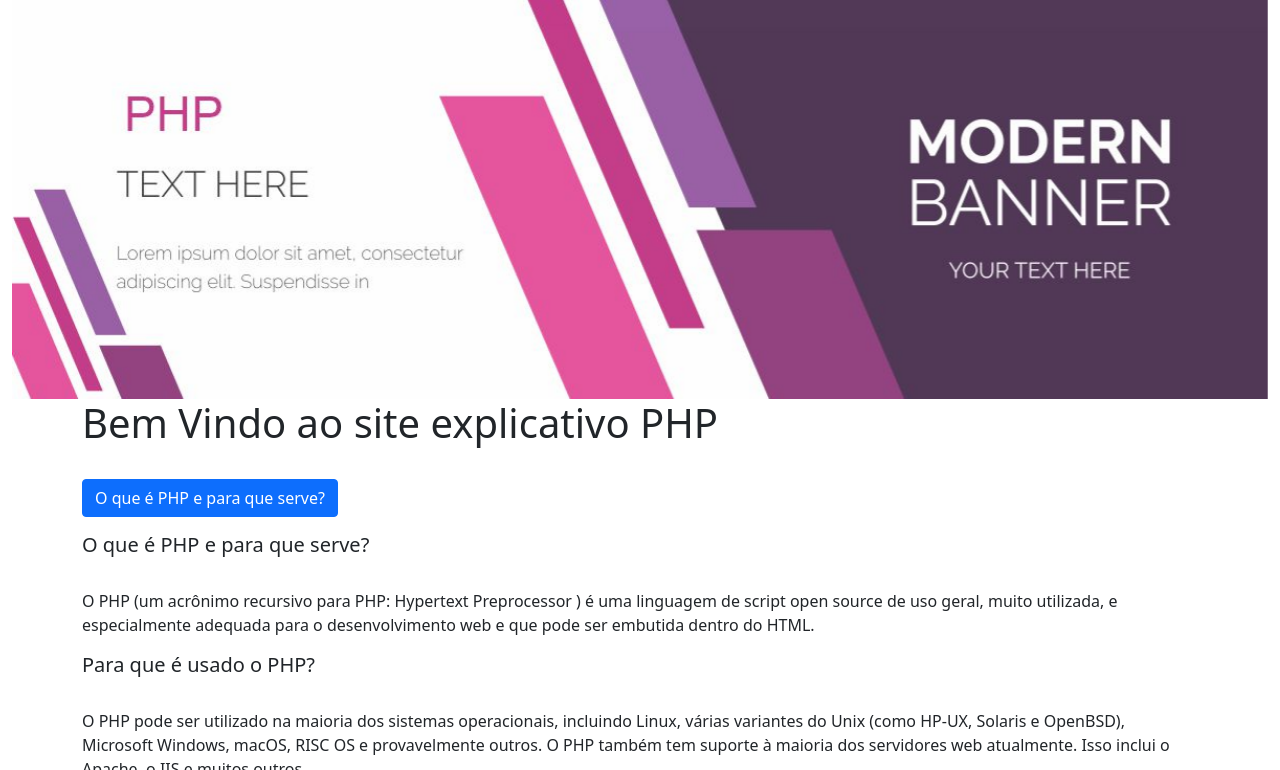
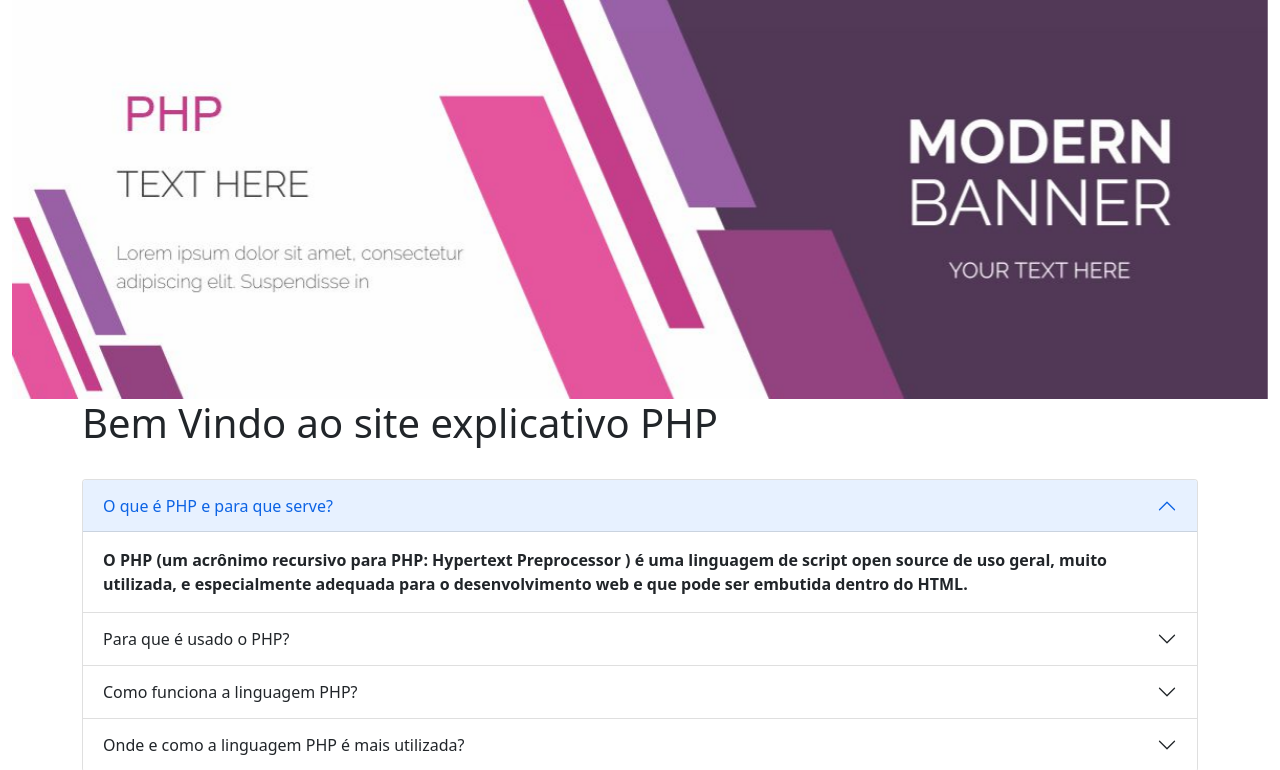
Before and after one commit to chags/aula, a PHP site: page /aula/ in a window 1280 px wide. Shown: the part 57-827 px from the top of the page. Run offline with PHP 8.4, Linux system fonts and the light colour scheme; some libraries are stand-ins or nearby versions.

Commit message:
update inicio
update

```diff
--- a/index.php
+++ b/index.php
@@ -28,44 +28,68 @@ include_once ("./componentes/navbar.php");
         <div class="col">
         <h1>Bem Vindo ao site explicativo PHP</h1><br>
 
-
-  <button class="btn btn-primary" type="button" data-bs-toggle="collapse" data-bs-target="#collapseExample" aria-expanded="false" aria-controls="collapseExample">
-  O que é PHP e para que serve?
-  </button>
-</p>
-<div class="collapse" id="collapseExample">
-  <div class="card card-body">
-  <p> O PHP (um acrônimo recursivo para PHP: Hypertext Preprocessor ) é uma linguagem de script
-open source de uso geral, muito utilizada, e especialmente adequada para o desenvolvimento
-web e que pode ser embutida dentro do HTML.</p>
+<div class="accordion" id="accordionPanelsStayOpenExample">
+  <div class="accordion-item">
+    <h2 class="accordion-header" id="panelsStayOpen-headingOne">
+      <button class="accordion-button" type="button" data-bs-toggle="collapse" data-bs-target="#panelsStayOpen-collapseOne" aria-expanded="true" aria-controls="panelsStayOpen-collapseOne">
+      O que é PHP e para que serve?
+      </button>
+    </h2>
+    <div id="panelsStayOpen-collapseOne" class="accordion-collapse collapse show" aria-labelledby="panelsStayOpen-headingOne">
+      <div class="accordion-body">
+        <strong>O PHP (um acrônimo recursivo para PHP: Hypertext Preprocessor ) é uma linguagem de script
+                open source de uso geral, muito utilizada, e especialmente adequada para o desenvolvimento
+                web e que pode ser embutida dentro do HTML.</strong>
+      </div>
+    </div>
+  </div>
+  <div class="accordion-item">
+    <h2 class="accordion-header" id="panelsStayOpen-headingTwo">
+      <button class="accordion-button collapsed" type="button" data-bs-toggle="collapse" data-bs-target="#panelsStayOpen-collapseTwo" aria-expanded="false" aria-controls="panelsStayOpen-collapseTwo">
+      Para que é usado o PHP?
+      </button>
+    </h2>
+    <div id="panelsStayOpen-collapseTwo" class="accordion-collapse collapse" aria-labelledby="panelsStayOpen-headingTwo">
+      <div class="accordion-body">
+        <strong>O PHP pode ser utilizado na maioria dos sistemas operacionais, incluindo Linux, várias
+        variantes do Unix (como HP-UX, Solaris e OpenBSD), Microsoft Windows, macOS, RISC OS e
+        provavelmente outros. O PHP também tem suporte à maioria dos servidores web atualmente.
+        Isso inclui o Apache, o IIS e muitos outros.</strong>
+      </div>
+    </div>
+  </div>
+  <div class="accordion-item">
+    <h2 class="accordion-header" id="panelsStayOpen-headingThree">
+      <button class="accordion-button collapsed" type="button" data-bs-toggle="collapse" data-bs-target="#panelsStayOpen-collapseThree" aria-expanded="false" aria-controls="panelsStayOpen-collapseThree">
+      Como funciona a linguagem PHP?
+      </button>
+    </h2>
+    <div id="panelsStayOpen-collapseThree" class="accordion-collapse collapse" aria-labelledby="panelsStayOpen-headingThree">
+      <div class="accordion-body">
+        <strong>A princípio, a linguagem PHP é uma linguagem livre, sem taxas e custos na instalação
+                de sistemas operacionais, possibilitando a interação por meio de dados e aplicações
+                presentes no servidor. A linguagem de scripts também é usada em união com o HTML,
+                a linguagem de marcação utilizada na construção de páginas Web.</strong>
+        </div>
+    </div>
+  </div>
+  <div class="accordion-item">
+    <h2 class="accordion-header" id="panelsStayOpen-headingThree">
+      <button class="accordion-button collapsed" type="button" data-bs-toggle="collapse" data-bs-target="#panelsStayOpen-collapseThree" aria-expanded="false" aria-controls="panelsStayOpen-collapseThree">
+      Onde e como a linguagem PHP é mais utilizada?
+      </button>
+    </h2>
+    <div id="panelsStayOpen-collapseThree" class="accordion-collapse collapse" aria-labelledby="panelsStayOpen-headingThree">
+      <div class="accordion-body">
+        <strong>Usado majoritariamente em aplicações web, a linguagem PHP é útil para incluir funções
+        a uma página que o HTML não é capaz de suportar. A linguagem também é utilizada para
+        integração entre informações de sua página e banco de dados MySQL, por exemplo.
+        Sites como o Yahoo e a versão web do Facebook são mantidas em PHP.</strong>
+      </div>
+    </div>
   </div>
 </div>
 
-
-
-
-        <h5>O que é PHP e para que serve?</h5><br>
-<p> O PHP (um acrônimo recursivo para PHP: Hypertext Preprocessor ) é uma linguagem de script
-open source de uso geral, muito utilizada, e especialmente adequada para o desenvolvimento
-web e que pode ser embutida dentro do HTML.</p>
-
-<h5>Para que é usado o PHP?</h5> <br>
-<p>O PHP pode ser utilizado na maioria dos sistemas operacionais, incluindo Linux, várias
-variantes do Unix (como HP-UX, Solaris e OpenBSD), Microsoft Windows, macOS, RISC OS e
-provavelmente outros. O PHP também tem suporte à maioria dos servidores web atualmente.
-Isso inclui o Apache, o IIS e muitos outros.</p>
-
-<h5>Como funciona a linguagem PHP?</h5><br>
-<p>A princípio, a linguagem PHP é uma linguagem livre, sem taxas e custos na instalação
-de sistemas operacionais, possibilitando a interação por meio de dados e aplicações
-presentes no servidor. A linguagem de scripts também é usada em união com o HTML,
-a linguagem de marcação utilizada na construção de páginas Web. </p>
-
-<h5>Onde e como a linguagem PHP é mais utilizada?</h5><br>
-<p>Usado majoritariamente em aplicações web, a linguagem PHP é útil para incluir funções
-a uma página que o HTML não é capaz de suportar. A linguagem também é utilizada para
-integração entre informações de sua página e banco de dados MySQL, por exemplo.
-Sites como o Yahoo e a versão web do Facebook são mantidas em PHP.</p>
         </div>
     </div>
     <div class="row">
```
Also changed, not shown: editar-cadastro.php (added, +70 -0 lines).
